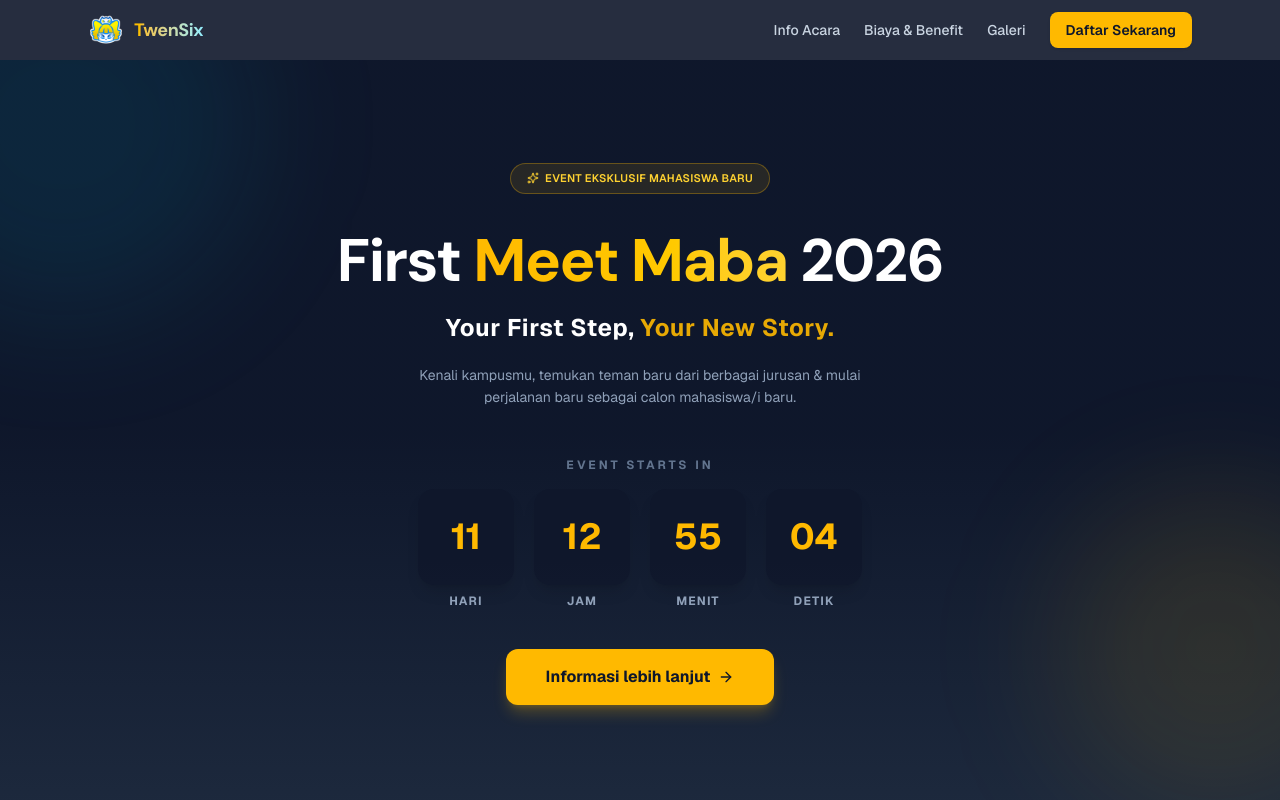
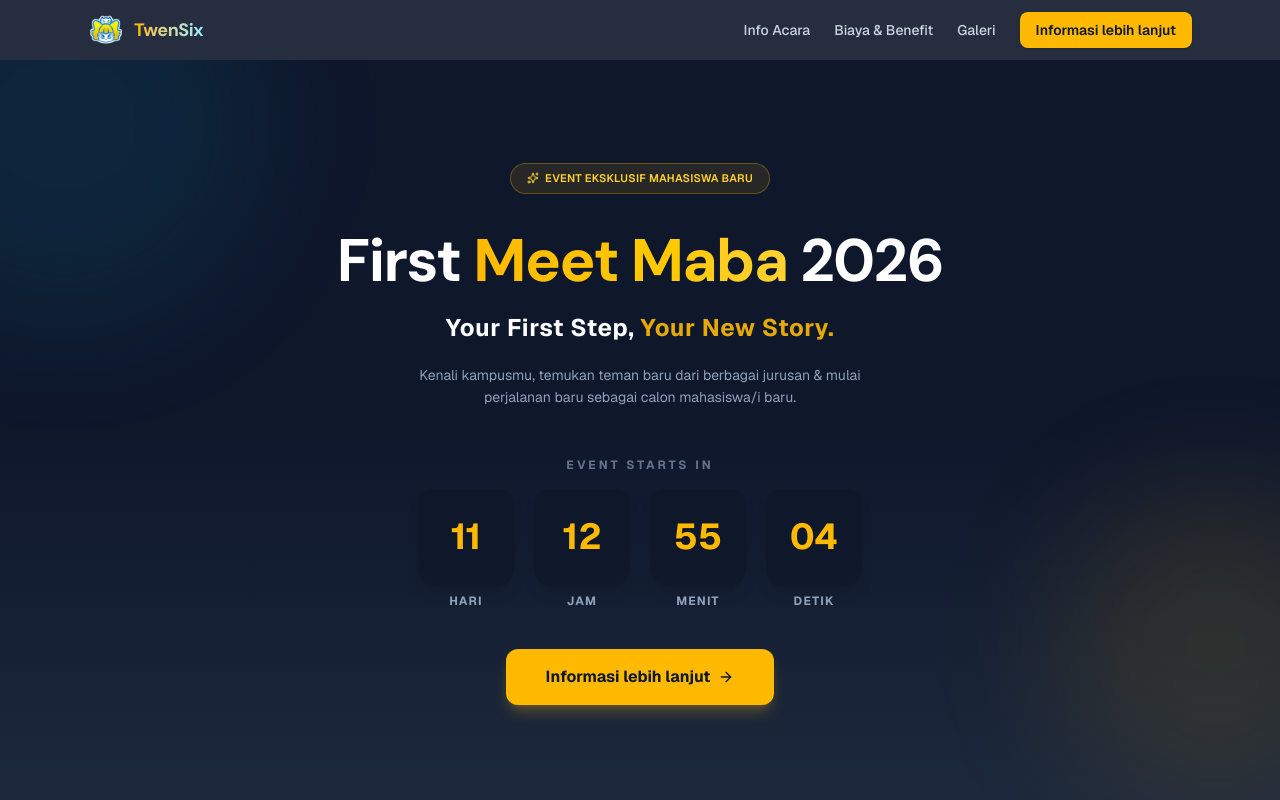
Before and after one commit to bangyazaka-hash/meet-up-maba-unikom26, a Next.js app: page / in a window 1280 px wide. Shown: the top 800 px of the page. Built offline with nearby package versions, Linux system fonts and the light colour scheme.

Commit message:
revisi navbar

```diff
--- a/app/page.tsx
+++ b/app/page.tsx
@@ -212,7 +212,7 @@ export default function MeetupMabaPage() {
               onClick={() => scrollTo('benefit')}
               className="rounded-lg bg-amber-400 px-4 py-2 text-sm font-semibold text-slate-900 shadow-sm transition-all hover:bg-amber-500 hover:shadow-md"
             >
-              Daftar Sekarang
+              Informasi lebih lanjut
             </button>
           </div>
 
```
